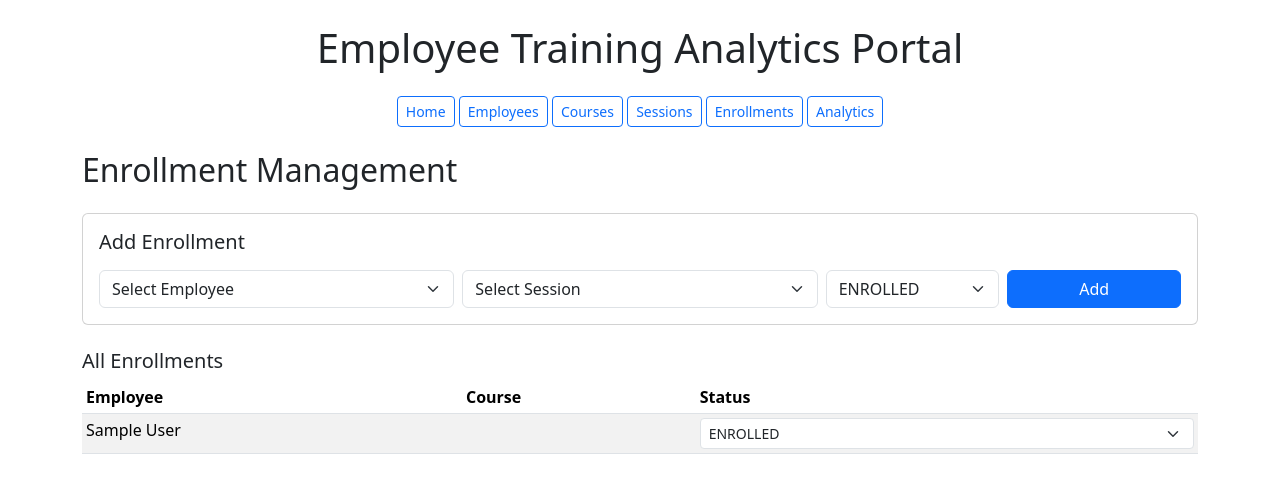
After one commit to Jaren-Wheeler/employee-training-portal, a Django app: page /enrollments/manage/ in a window 1280 px wide. The commit adds this page. Shown: the top 493 px of the page. Run offline with Django 5.2, Linux system fonts and the light colour scheme; tables that the repository leaves empty hold one stand-in row (values such as "Sample post"); data that the repository does not hold is empty.

Commit message:
updated management page/changed order by in the enrollment model

```diff
--- /dev/null
+++ b/templates/training/enrollment_management.html
@@ -0,0 +1,105 @@
+{% extends "training/base.html" %}
+
+{% block content %}
+
+<h2 class="mb-4">Enrollment Management</h2>
+
+<!-- ========================= -->
+<!-- CREATE FORM  -->
+<!-- ========================= -->
+<div class="card p-3 mb-4">
+  <h5 class="mb-3">Add Enrollment</h5>
+
+  <form method="POST" class="row g-2">
+    {% csrf_token %}
+
+    <div class="col-md-4">
+      <select class="form-select" name="employee" required>
+        <option value="">Select Employee</option>
+        {% for e in employees %}
+        <option value="{{ e.id }}">{{ e.full_name }}</option>
+        {% endfor %}
+      </select>
+    </div>
+
+    <div class="col-md-4">
+      <select class="form-select" name="session" required>
+        <option value="">Select Session</option>
+        {% for s in sessions %}
+        <option value="{{ s.id }}">
+          {{ s.course.title }} - {{ s.session_date }}
+        </option>
+        {% endfor %}
+      </select>
+    </div>
+
+    <div class="col-md-2">
+      <select class="form-select" name="status">
+        <option value="ENROLLED">ENROLLED</option>
+        <option value="COMPLETED">COMPLETED</option>
+        <option value="CANCELLED">CANCELLED</option>
+      </select>
+    </div>
+
+    <div class="col-md-2">
+      <button class="btn btn-primary w-100">Add</button>
+    </div>
+
+    {% if error %}
+    <div class="col-12">
+      <div class="alert alert-danger mt-2 mb-0">{{ error }}</div>
+    </div>
+    {% endif %}
+  </form>
+</div>
+
+<!-- ========================= -->
+<!-- ENROLLMENT LIST -->
+<!-- ========================= -->
+<h5 class="mb-2">All Enrollments</h5>
+
+<div style="max-height: 280px; overflow-y: auto;">
+  <table class="table table-striped table-hover table-sm">
+    <thead>
+      <tr>
+        <th>Employee</th>
+        <th>Course</th>
+        <th>Status</th>
+      </tr>
+    </thead>
+
+    <tbody>
+      {% for e in enrollments %}
+      <tr>
+        <td>{{ e.employee.full_name }}</td>
+        <td>{{ e.session.course.title }}</td>
+
+        <td>
+          <form method="POST" action="{% url 'training:update_status' e.id %}">
+            {% csrf_token %}
+            <select name="status"
+                    class="form-select form-select-sm"
+                    onchange="this.form.submit()">
+
+              <option value="ENROLLED" {% if e.status == "ENROLLED" %}selected{% endif %}>
+                ENROLLED
+              </option>
+
+              <option value="COMPLETED" {% if e.status == "COMPLETED" %}selected{% endif %}>
+                COMPLETED
+              </option>
+
+              <option value="CANCELLED" {% if e.status == "CANCELLED" %}selected{% endif %}>
+                CANCELLED
+              </option>
+
+            </select>
+          </form>
+        </td>
+      </tr>
+      {% endfor %}
+    </tbody>
+  </table>
+</div>
+
+{% endblock %}
--- a/training/models.py
+++ b/training/models.py
@@ -74,9 +74,10 @@ class Enrollment(models.Model):
         related_name="enrollments",
     )
     status = models.CharField(max_length=20, choices=Status.choices, default=Status.ENROLLED)
+    created_at = models.DateTimeField(auto_now_add=True)
 
     class Meta:
-        ordering = ["employee__full_name", "session__session_date"]
+        ordering = ["-created_at"]
         constraints = [
             models.UniqueConstraint(
                 fields=["employee", "session"],
--- a/training/urls.py
+++ b/training/urls.py
@@ -8,6 +8,6 @@ app_name = "training"
 urlpatterns = [
     path("", views.home, name="home"),
     path("enrollments/", views.enrollment_list, name="enrollment_list"),
-    path("enrollments/create", views.create_enrollment, name="create_enrollments"),
+    path("enrollments/manage/", views.enrollment_management, name="enrollment_management"),
     path("enrollments/update/<int:id>/", views.update_status, name="update_status"),
 ]
--- a/training/views.py
+++ b/training/views.py
@@ -31,9 +31,10 @@ def enrollment_list(request):
     })
 
 # Enrollment Form View
-def create_enrollment(request):
+def enrollment_management(request):
     employees = Employee.objects.all()
     sessions = Session.objects.all()
+    enrollments = Enrollment.objects.all()
 
     if request.method == "POST":
         employee_id = request.POST.get("employee")
@@ -46,19 +47,11 @@ def create_enrollment(request):
         ).first()
 
         if existing:
-            if existing.status == "COMPLETED":
-                message = "This employee has already completed this session."
-            elif existing.status == "ENROLLED":
-                message = "This employee is already enrolled in this session."
-            elif existing.status == "CANCELLED":
-                message = "This employee already has a cancelled enrollment for this session."
-            else:
-                message = f"This employee already has a {existing.status.lower()} enrollment for this session."
-
-            return render(request, "training/create_enrollment.html", {
+            return render(request, "training/enrollment_management.html", {
                 "employees": employees,
                 "sessions": sessions,
-                "error": message
+                "enrollments": enrollments,
+                "error": "This employee is already enrolled in this session."
             })
 
         Enrollment.objects.create(
@@ -67,11 +60,12 @@ def create_enrollment(request):
             status=status
         )
 
-        return redirect("training:enrollment_list")
+        return redirect("training:enrollment_management")
 
-    return render(request, "training/create_enrollment.html", {
+    return render(request, "training/enrollment_management.html", {
         "employees": employees,
-        "sessions": sessions
+        "sessions": sessions,
+        "enrollments": enrollments
     })
 
 def update_status(request, id):
```
Also changed, not shown: templates/training/create_enrollment.html (deleted, +0 -36 lines), templates/training/enrollments.html (+18 -59 lines), training/migrations/0002_alter_enrollment_options_enrollment_created_at.py (added).
